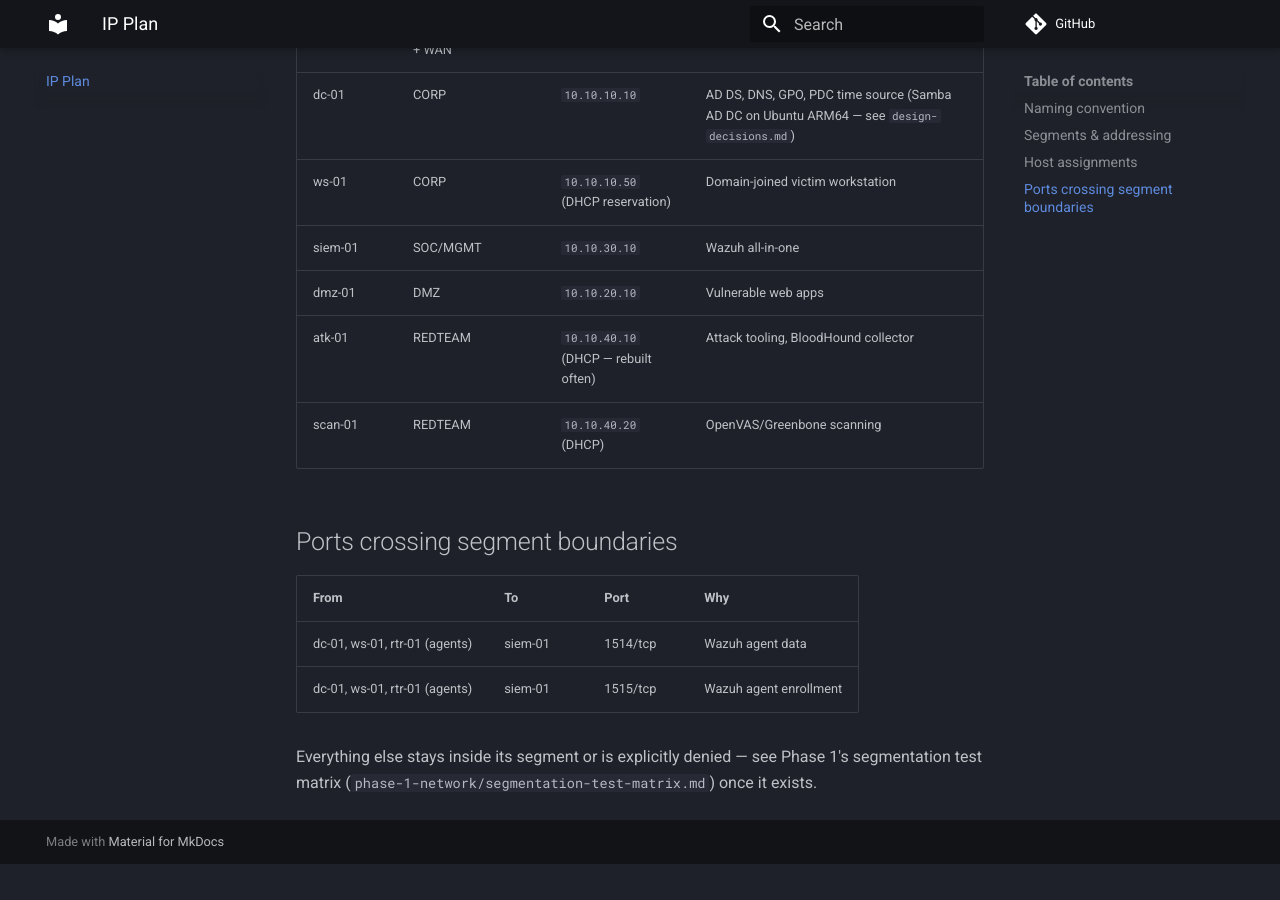
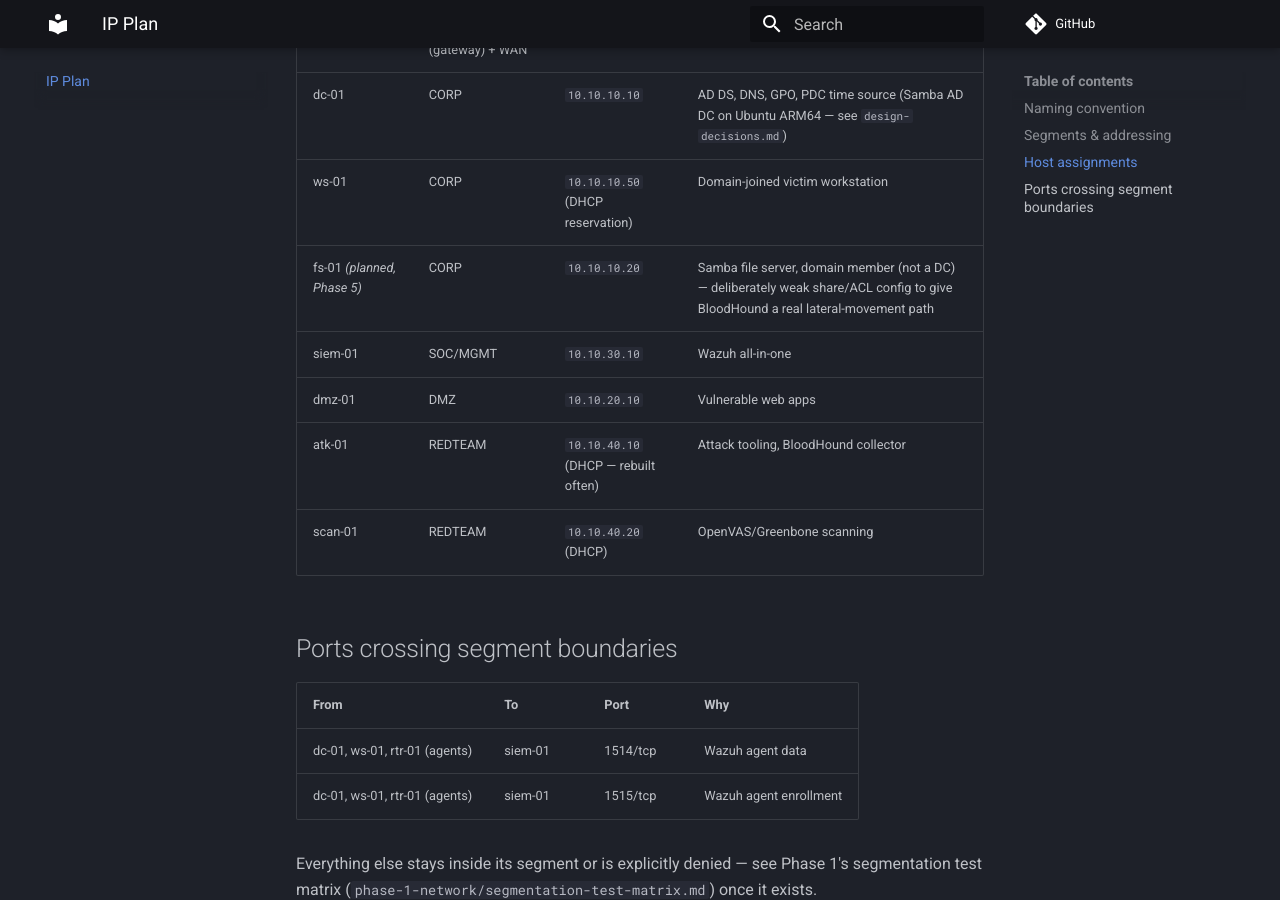
Before and after one commit to tohudgins/Homelab, an MkDocs documentation site: the page built from docs/00-ip-plan.md, in a window 1280 px wide and 900 px high, scrolled down 1216 px. Built offline with MkDocs 1.6.1 and Material for MkDocs 9.7.7, drawn with Linux system fonts in a browser that asks for light colours; comment, search, counter and statistics services are not loaded; before the commit the page ends 2080 px from its top, so only the background shows below that; some of the changed text lies outside the part shown.

Commit message:
Plan fs-01: domain-joined Samba file server for Phase 5
dc-01 + ws-01 alone is too thin an AD to produce an interesting
BloodHound attack path. fs-01 is a planned addition (not built yet) —
a Samba member server on CORP with deliberately weak share/ACL config
to give Phase 5 real lateral movement to find.

```diff
--- a/docs/00-ip-plan.md
+++ b/docs/00-ip-plan.md
@@ -2,9 +2,9 @@
 
 ## Naming convention
 
-- **Hostnames:** `<role>-<sequence>`, lowercase — `rtr-01`, `dc-01`, `ws-01`, `siem-01`, `dmz-01`, `atk-01`, `scan-01`.
+- **Hostnames:** `<role>-<sequence>`, lowercase — `rtr-01`, `dc-01`, `ws-01`, `fs-01`, `siem-01`, `dmz-01`, `atk-01`, `scan-01`.
 - **AD domain:** `lab.internal` (never `.local` — collides with Bonjour/mDNS on macOS).
-- **Domain membership:** only `dc-01` and `ws-01` join the domain. `rtr-01`, `siem-01`, `dmz-01`, `atk-01`, and `scan-01` deliberately stay outside it — the SOC segment shouldn't be reachable via the identity plane it exists to monitor, and the router/attacker/scanner boxes have no reason to trust the domain either.
+- **Domain membership:** `dc-01`, `ws-01`, and `fs-01` join the domain. `rtr-01`, `siem-01`, `dmz-01`, `atk-01`, and `scan-01` deliberately stay outside it — the SOC segment shouldn't be reachable via the identity plane it exists to monitor, and the router/attacker/scanner boxes have no reason to trust the domain either.
 - **FQDNs:** domain members resolve as `<hostname>.lab.internal` via dc-01's DNS; everything else resolves via rtr-01's `dnsmasq`.
 - **Snapshots:** `<vm>-phase<N>-<short-description>`, e.g. `rtr-01-phase1-nftables-baseline`.
 
@@ -28,6 +28,7 @@
 | rtr-01 | all internal segments (gateway) + WAN | `.1` on each internal segment | Firewall, DHCP/DNS/NTP, inline Suricata + Zeek |
 | dc-01 | CORP | `10.10.10.10` | AD DS, DNS, GPO, PDC time source (Samba AD DC on Ubuntu ARM64 — see `design-decisions.md`) |
 | ws-01 | CORP | `10.10.10.50` (DHCP reservation) | Domain-joined victim workstation |
+| fs-01 *(planned, Phase 5)* | CORP | `10.10.10.20` | Samba file server, domain member (not a DC) — deliberately weak share/ACL config to give BloodHound a real lateral-movement path |
 | siem-01 | SOC/MGMT | `10.10.30.10` | Wazuh all-in-one |
 | dmz-01 | DMZ | `10.10.20.10` | Vulnerable web apps |
 | atk-01 | REDTEAM | `10.10.40.10` (DHCP — rebuilt often) | Attack tooling, BloodHound collector |
```
Also changed, not shown: README.md (+2 -0 lines), docs/01-network-diagram.md (+2 -0 lines).
